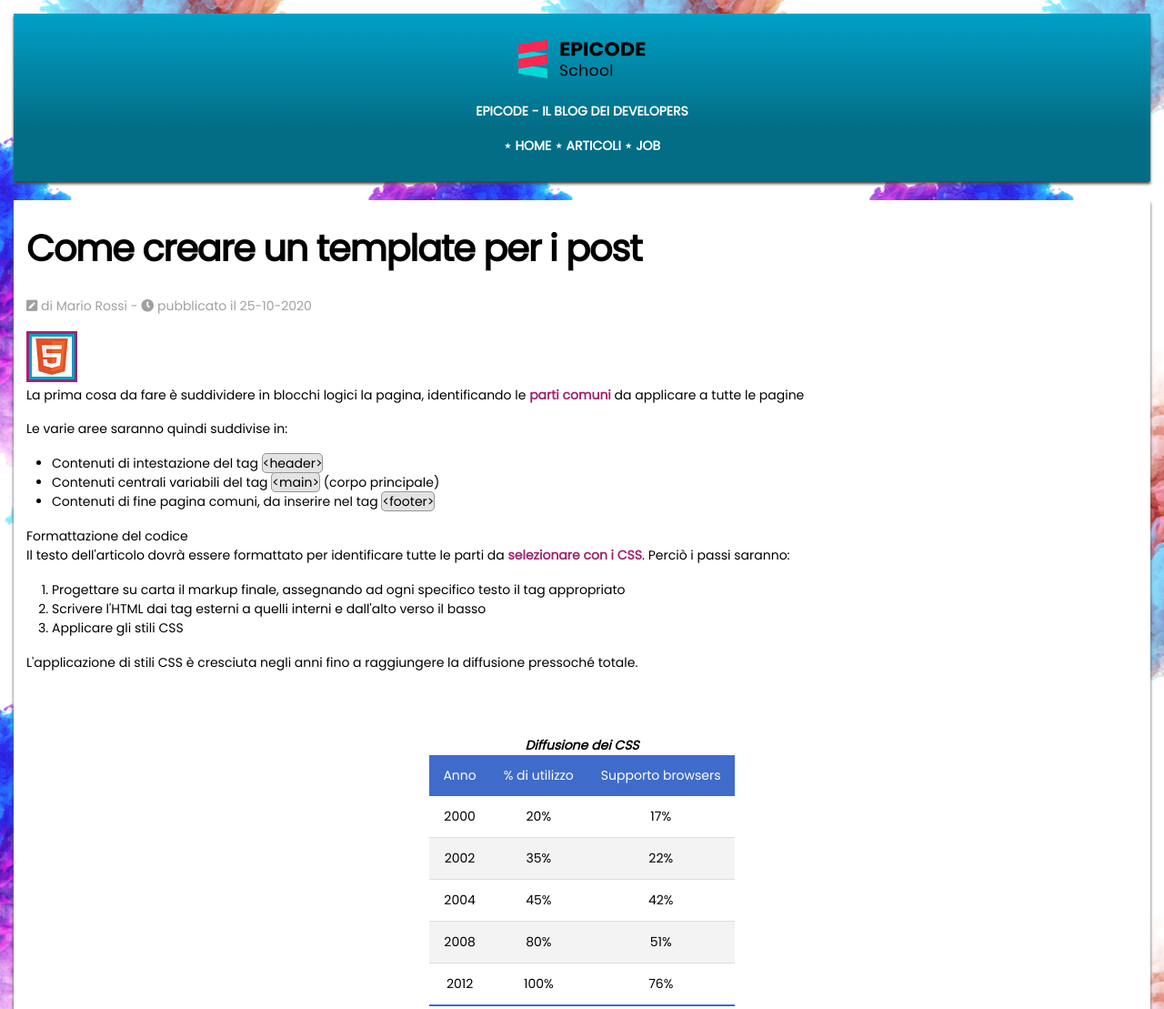
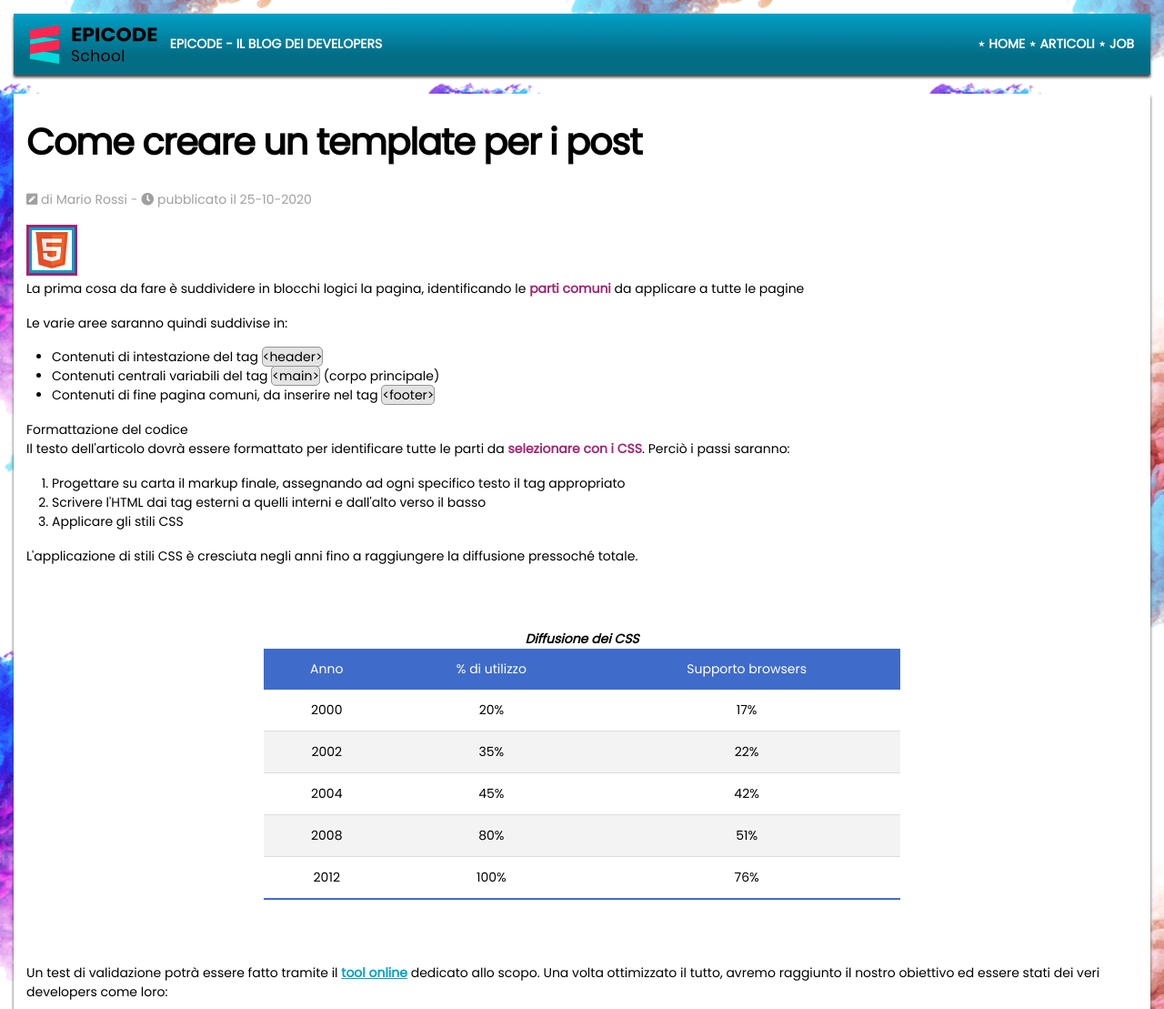
Before and after one commit to Ikadev95/U2-D1_Responsive, a plain HTML site: page base_di_partenza/index.html in a window 1280 px wide. Shown: the top 1109 px of the page at 91% size. Drawn offline with Linux system fonts and the light colour scheme.

Commit message:
intermedio

```diff
--- a/base_di_partenza/assets/css/style.css
+++ b/base_di_partenza/assets/css/style.css
@@ -196,3 +196,45 @@ footer {
 footer a {
     color: fuchsia;
 }
+
+@media screen and (min-width: 768px) {
+
+    table {
+        width: 500px;
+    }
+    input{
+        padding-right: 60%;
+    }
+}
+
+@media screen and (min-width: 992px) {
+    table{
+        width: 700px;
+    }
+    header div{
+        display: flex;
+        width: fit-content;
+        align-items: center;
+    };
+    nav, ul {
+        display: flex;
+        width: fit-content;
+    }
+    header{
+        display: flex;
+        padding-block: 12px ;
+        justify-content: space-between;
+        padding-inline: 18px;
+    }
+    header div img{
+        margin-bottom: 0;
+        padding-right: 14px;
+    }
+    header p{
+        margin: 0;
+    }
+    nav{
+        align-self: center;
+    }
+
+}
--- a/base_di_partenza/index.html
+++ b/base_di_partenza/index.html
@@ -15,7 +15,7 @@
     <body>
         <header>
             <div>
-                <img src="./assets/img/logo.svg" alt="logo del blog" width="230" height="43" />
+                <img src="./assets/img/logo.svg" alt="logo del blog" height="43" />
                 <p>Epicode - Il blog dei developers</p>
             </div>
             <nav>
```
Also changed, not shown: 3 other files.
